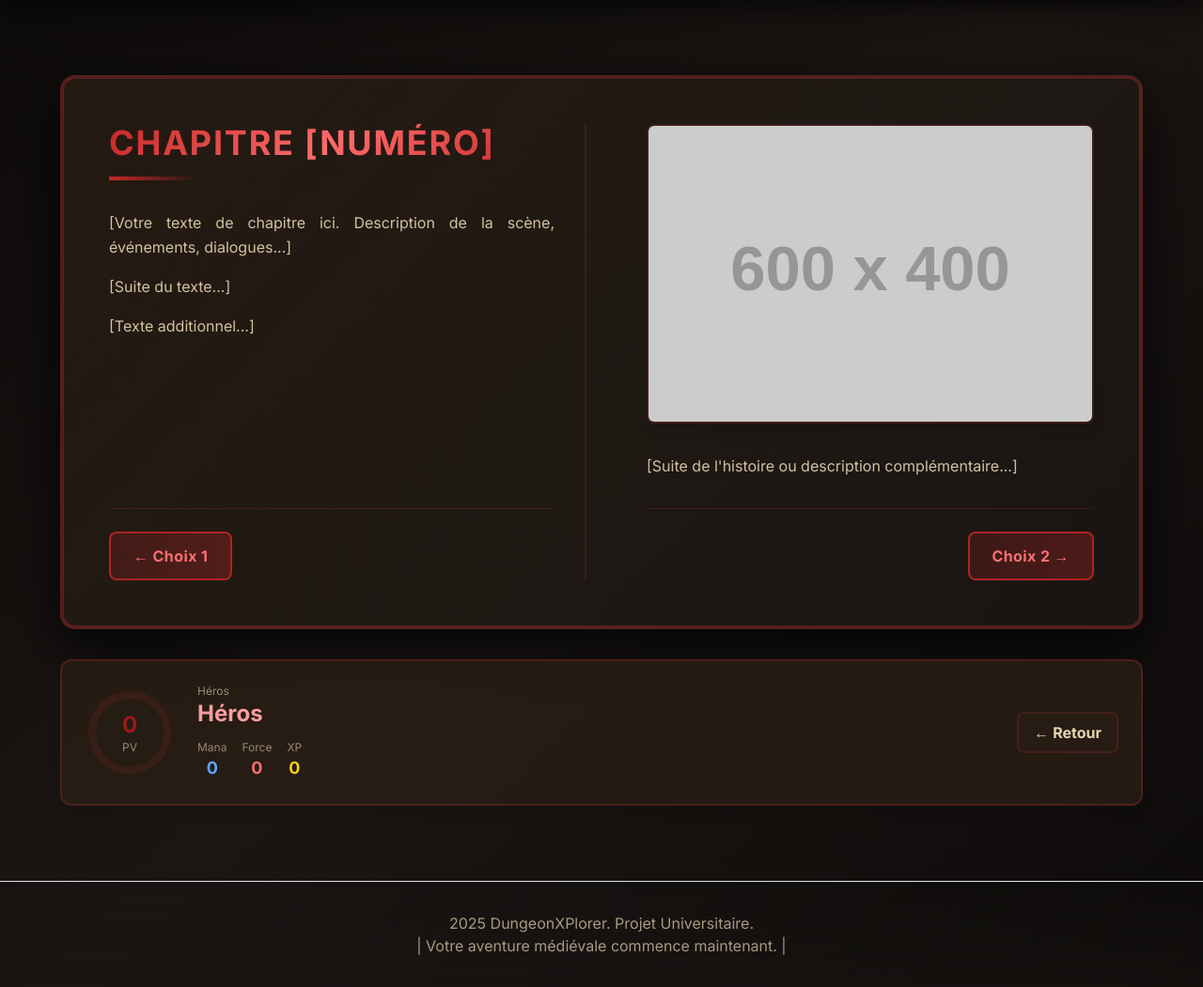
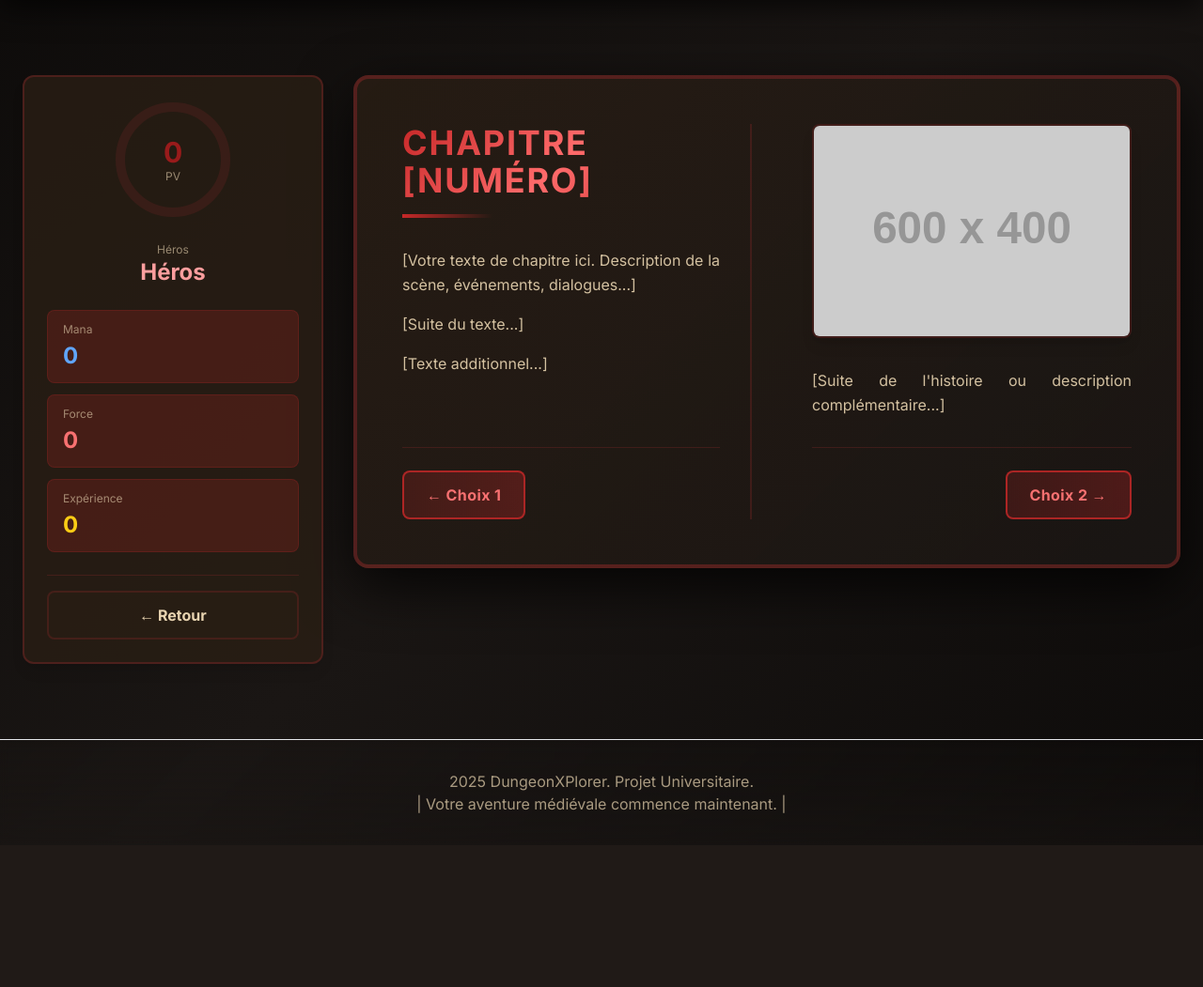
Before and after one commit to marchandvalentin/DungeonXplorer, a PHP site: template PHP/Views/viewChapter.php in a window 1280 px wide. Shown: the part 89-1140 px from the top of the page at 94% size. After the commit the page ends 989 px from the top, so only its background shows below. Run offline with PHP 8.4, Linux system fonts and the light colour scheme; the template is opened without the code that fills it, so the values that code supplies are empty; grey boxes labelled with a size stand in for pictures from a placeholder-image service; some libraries are stand-ins or nearby versions.

Commit message:
[FIX] Change to th e disposition

```diff
--- a/PHP/Views/viewChapter.php
+++ b/PHP/Views/viewChapter.php
@@ -14,12 +14,90 @@
 
     <!-- Chapter Book Section -->
     <section class="max-w-7xl mx-auto px-6 py-20">
-        <!-- Book Container -->
-        <div class="relative max-w-6xl mx-auto">
-            <!-- Open Book Layout -->
-            <div class="grid md:grid-cols-2 gap-8 bg-[rgba(42,30,20,0.6)] border-4 border-[rgba(139,40,40,0.5)] rounded-2xl shadow-[0_20px_60px_rgba(0,0,0,0.8)] p-8 md:p-12" style="background: linear-gradient(135deg, rgba(42, 30, 20, 0.8), rgba(26, 22, 20, 0.9));">
+        <div class="flex gap-8 items-start">
+            <!-- Hero Information Sidebar - Left Side -->
+            <div class="w-80 flex-shrink-0">
+                <div class="bg-[rgba(42,30,20,0.8)] border-2 border-[rgba(139,40,40,0.4)] rounded-xl p-6 shadow-lg sticky top-6">
+                    <!-- Circular Health Display -->
+                    <?php
+                    $pv = $hero['pv'] ?? 0;
+                    $maxPv = 100; // You can adjust this or pull from DB
+                    $pvPercentage = min(100, max(0, ($pv / $maxPv) * 100));
 
-                <!-- Left Page -->
+                    // Color based on health percentage
+                    if ($pvPercentage > 70) {
+                        $pvColor = '#10b981'; // Green
+                    } elseif ($pvPercentage > 40) {
+                        $pvColor = '#f59e0b'; // Orange
+                    } elseif ($pvPercentage > 20) {
+                        $pvColor = '#ef4444'; // Red
+                    } else {
+                        $pvColor = '#991b1b'; // Dark Red
+                    }
+                    ?>
+                    <div class="flex flex-col items-center gap-6">
+                        <div class="relative w-32 h-32">
+                            <!-- Background Circle -->
+                            <svg class="transform -rotate-90 w-32 h-32">
+                                <circle cx="64" cy="64" r="56" stroke="rgba(139,40,40,0.2)" stroke-width="10" fill="none"/>
+                                <circle cx="64" cy="64" r="56"
+                                        stroke="<?php echo $pvColor; ?>"
+                                        stroke-width="10"
+                                        fill="none"
+                                        stroke-dasharray="<?php echo 2 * M_PI * 56; ?>"
+                                        stroke-dashoffset="<?php echo 2 * M_PI * 56 * (1 - $pvPercentage / 100); ?>"
+                                        stroke-linecap="round"
+                                        style="transition: stroke-dashoffset 0.5s ease, stroke 0.3s ease;"/>
+                            </svg>
+                            <!-- PV Value in Center -->
+                            <div class="absolute inset-0 flex items-center justify-center">
+                                <div class="text-center">
+                                    <div class="text-3xl font-bold" style="color: <?php echo $pvColor; ?>;">
+                                        <?php echo $pv; ?>
+                                    </div>
+                                    <div class="text-xs text-medieval-cream/60">PV</div>
+                                </div>
+                            </div>
+                        </div>
+
+                        <!-- Hero Name -->
+                        <div class="text-center">
+                            <div class="text-xs text-medieval-cream/60">Héros</div>
+                            <div class="text-2xl font-bold text-medieval-lightred"><?php echo htmlspecialchars($hero['name'] ?? 'Héros'); ?></div>
+                        </div>
+
+                        <!-- Hero Stats -->
+                        <div class="w-full space-y-3">
+                            <div class="bg-[rgba(198,40,40,0.2)] px-4 py-3 rounded-lg border border-medieval-red/20">
+                                <div class="text-xs text-medieval-cream/60 mb-1">Mana</div>
+                                <div class="text-2xl font-bold text-blue-400"><?php echo htmlspecialchars($hero['mana'] ?? 0); ?></div>
+                            </div>
+                            <div class="bg-[rgba(198,40,40,0.2)] px-4 py-3 rounded-lg border border-medieval-red/20">
+                                <div class="text-xs text-medieval-cream/60 mb-1">Force</div>
+                                <div class="text-2xl font-bold text-red-400"><?php echo htmlspecialchars($hero['strength'] ?? 0); ?></div>
+                            </div>
+                            <div class="bg-[rgba(198,40,40,0.2)] px-4 py-3 rounded-lg border border-medieval-red/20">
+                                <div class="text-xs text-medieval-cream/60 mb-1">Expérience</div>
+                                <div class="text-2xl font-bold text-yellow-400"><?php echo htmlspecialchars($hero['xp'] ?? 0); ?></div>
+                            </div>
+                        </div>
+
+                        <!-- Back Button -->
+                        <div class="w-full pt-4 border-t border-[rgba(139,40,40,0.3)]">
+                            <a href="/heros" class="flex items-center justify-center gap-2 px-4 py-3 bg-[rgba(42,30,20,0.5)] border-2 border-[rgba(139,40,40,0.3)] rounded-lg text-medieval-cream font-bold hover:bg-[rgba(139,40,40,0.3)] hover:border-medieval-red/60 transition-all duration-300 w-full">
+                                ← Retour
+                            </a>
+                        </div>
+                    </div>
+                </div>
+            </div>
+
+            <!-- Book Container -->
+            <div class="flex-1">
+                <!-- Open Book Layout -->
+                <div class="grid md:grid-cols-2 gap-8 bg-[rgba(42,30,20,0.6)] border-4 border-[rgba(139,40,40,0.5)] rounded-2xl shadow-[0_20px_60px_rgba(0,0,0,0.8)] p-8 md:p-12" style="background: linear-gradient(135deg, rgba(42, 30, 20, 0.8), rgba(26, 22, 20, 0.9));">
+
+                    <!-- Left Page -->
                 <div class="border-r-2 border-[rgba(139,40,40,0.3)] pr-8 flex flex-col justify-between">
                     <div>
                         <!-- Chapter Title -->
@@ -76,84 +154,6 @@
                     </div>
                 </div>
             </div>
-
-            <!-- Hero Information Bar at Bottom -->
-            <div class="mt-8 bg-[rgba(42,30,20,0.8)] border-2 border-[rgba(139,40,40,0.4)] rounded-xl p-6 shadow-lg">
-                <div class="flex items-center justify-between flex-wrap gap-8">
-                    <!-- Hero Info Left Side -->
-                    <div class="flex items-center gap-6">
-                        <!-- Circular Health Display -->
-                        <?php
-                        $pv = $hero['pv'] ?? 0;
-                        $maxPv = 100; // You can adjust this or pull from DB
-                        $pvPercentage = min(100, max(0, ($pv / $maxPv) * 100));
-
-                        // Color based on health percentage
-                        if ($pvPercentage > 70) {
-                            $pvColor = '#10b981'; // Green
-                        } elseif ($pvPercentage > 40) {
-                            $pvColor = '#f59e0b'; // Orange
-                        } elseif ($pvPercentage > 20) {
-                            $pvColor = '#ef4444'; // Red
-                        } else {
-                            $pvColor = '#991b1b'; // Dark Red
-                        }
-                        ?>
-                        <div class="relative w-24 h-24">
-                            <!-- Background Circle -->
-                            <svg class="transform -rotate-90 w-24 h-24">
-                                <circle cx="48" cy="48" r="40" stroke="rgba(139,40,40,0.2)" stroke-width="8" fill="none"/>
-                                <circle cx="48" cy="48" r="40"
-                                        stroke="<?php echo $pvColor; ?>"
-                                        stroke-width="8"
-                                        fill="none"
-                                        stroke-dasharray="<?php echo 2 * M_PI * 40; ?>"
-                                        stroke-dashoffset="<?php echo 2 * M_PI * 40 * (1 - $pvPercentage / 100); ?>"
-                                        stroke-linecap="round"
-                                        style="transition: stroke-dashoffset 0.5s ease, stroke 0.3s ease;"/>
-                            </svg>
-                            <!-- PV Value in Center -->
-                            <div class="absolute inset-0 flex items-center justify-center">
-                                <div class="text-center">
-                                    <div class="text-2xl font-bold" style="color: <?php echo $pvColor; ?>;">
-                                        <?php echo $pv; ?>
-                                    </div>
-                                    <div class="text-xs text-medieval-cream/60">PV</div>
-                                </div>
-                            </div>
-                        </div>
-
-                        <!-- Hero Name and Stats -->
-                        <div class="flex flex-col gap-3">
-                            <div>
-                                <div class="text-xs text-medieval-cream/60">Héros</div>
-                                <div class="text-2xl font-bold text-medieval-lightred"><?php echo htmlspecialchars($hero['name'] ?? 'Héros'); ?></div>
-                            </div>
-                            <div class="flex gap-4">
-                                <div class="text-center">
-                                    <div class="text-xs text-medieval-cream/60">Mana</div>
-                                    <div class="text-lg font-bold text-blue-400"><?php echo htmlspecialchars($hero['mana'] ?? 0); ?></div>
-                                </div>
-                                <div class="text-center">
-                                    <div class="text-xs text-medieval-cream/60">Force</div>
-                                    <div class="text-lg font-bold text-red-400"><?php echo htmlspecialchars($hero['strength'] ?? 0); ?></div>
-                                </div>
-                                <div class="text-center">
-                                    <div class="text-xs text-medieval-cream/60">XP</div>
-                                    <div class="text-lg font-bold text-yellow-400"><?php echo htmlspecialchars($hero['xp'] ?? 0); ?></div>
-                                </div>
-                            </div>
-                        </div>
-                    </div>
-
-                    <!-- Back Button -->
-                    <div>
-                        <a href="/heros" class="inline-flex items-center gap-2 px-4 py-2 bg-[rgba(42,30,20,0.5)] border-2 border-[rgba(139,40,40,0.3)] rounded-lg text-medieval-cream font-bold hover:bg-[rgba(139,40,40,0.3)] hover:border-medieval-red/60 transition-all duration-300">
-                            ← Retour
-                        </a>
-                    </div>
-                </div>
-            </div>
         </div>
     </section>
 
```
